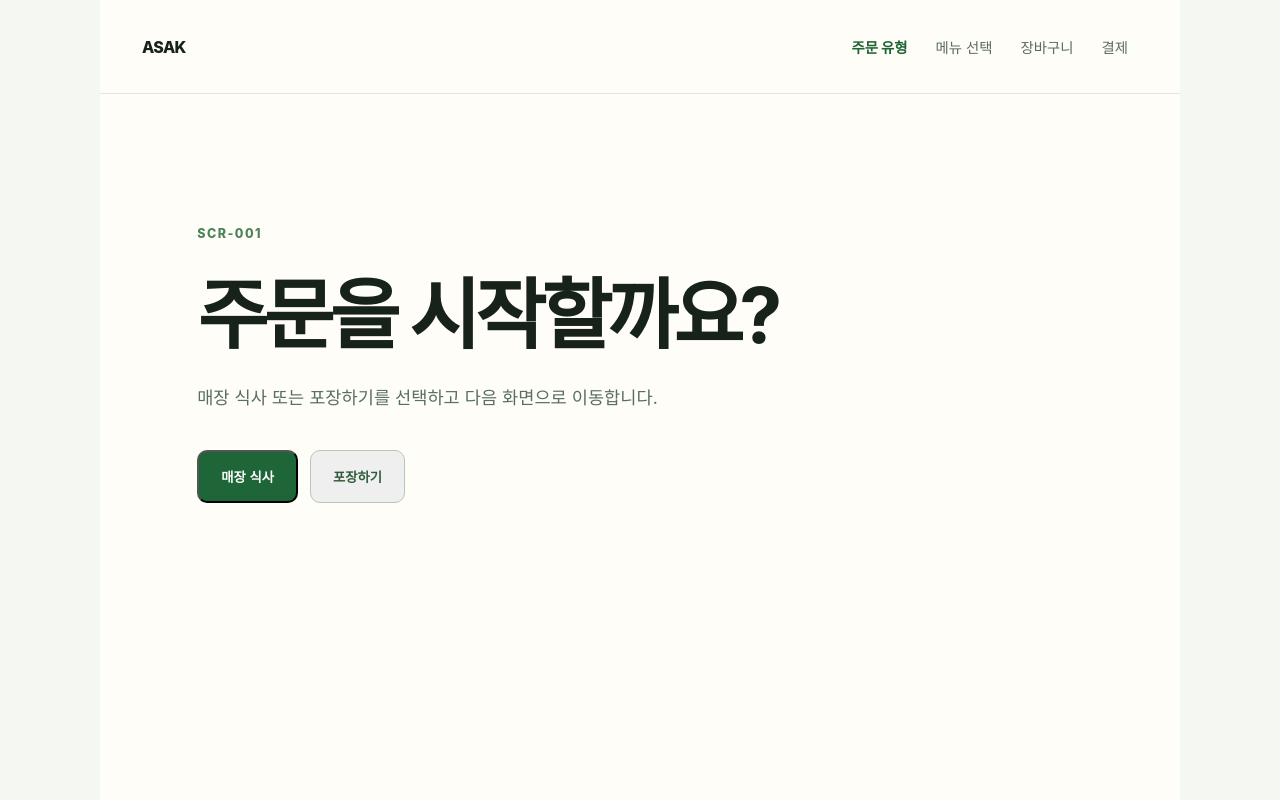
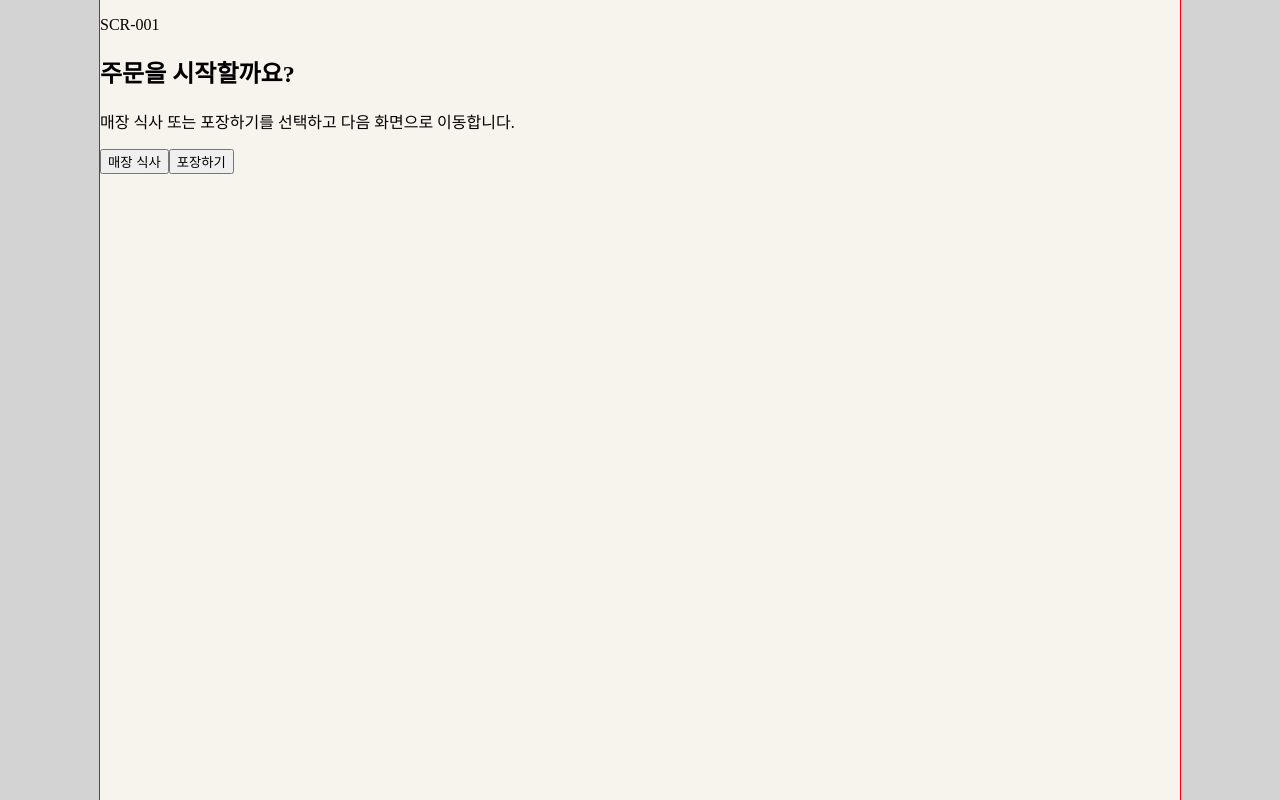
Before and after one commit to hagenie128/ASAK-Kiosk, a React (Vite) app: page / in a window 1280 px wide. Shown: the top 800 px of the page. Built offline with nearby package versions, Linux system fonts and the light colour scheme.

Commit message:
feat(kiosk): add order type selection for SCR-001

```diff
--- a/src/apps/kiosk/KioskApp.jsx
+++ b/src/apps/kiosk/KioskApp.jsx
@@ -1,79 +1,38 @@
 import { Link, NavLink, Route, Routes } from "react-router-dom";
 import HomePage from "../../pages/kiosk/HomePage.jsx";
-import "../../styles/app-shell.css";
+import "../../styles/commonStyle.css";
 
-const screens = [
-  ["/", "주문 유형", "매장 식사 또는 포장을 선택합니다.", "SCR-001"],
-  ["/menu", "메뉴 선택", "카테고리와 메뉴를 고릅니다.", "SCR-003"],
-  ["/cart", "장바구니", "옵션과 수량, 주문 금액을 확인합니다.", "SCR-005"],
-  ["/payment", "결제", "결제 진행 및 실패 복구를 처리합니다.", "SCR-007"],
-];
+// const screens = [
+//   ["/", "주문 유형", "매장 식사 또는 포장을 선택합니다.", "SCR-001"],
+//   ["/menu", "메뉴 선택", "카테고리와 메뉴를 고릅니다.", "SCR-003"],
+//   ["/cart", "장바구니", "옵션과 수량, 주문 금액을 확인합니다.", "SCR-005"],
+//   ["/payment", "결제", "결제 진행 및 실패 복구를 처리합니다.", "SCR-007"],
+// ];
+// function KioskScreen({ title, description, screenId }) {
+//   return (
+//     <section className="kiosk-screen">
+//       <p className="screen-id">{screenId}</p>
+//       <h1>{title}</h1>
+//       <p>{description}</p>
+//       <p className="screen-note">
+//         화면 기능은 키오스크 작업 범위에서 이 위치에 구현합니다.
+//       </p>
+//     </section>
+//   );
+// }
 
 // 아직 페이지별 기능을 만들기 전의 임시 화면입니다.
 // 실제 구현을 시작하면 각 URL에 해당하는 pages/kiosk의 Page 컴포넌트로 바꿉니다.
-function KioskScreen({ title, description, screenId }) {
-  return (
-    <section className="kiosk-screen">
-      <p className="screen-id">{screenId}</p>
-      <h1>{title}</h1>
-      <p>{description}</p>
-      <p className="screen-note">
-        화면 기능은 키오스크 작업 범위에서 이 위치에 구현합니다.
-      </p>
-    </section>
-  );
-}
 
 export default function KioskApp() {
   return (
-    <div className="kiosk-app">
-      <header className="kiosk-header">
-        <Link to="/" className="brand">
-          ASAK
-        </Link>
-        <nav aria-label="키오스크 화면">
-          {screens.map(([path, label]) => (
-            <NavLink key={path} to={path} end={path === "/"}>
-              {label}
-            </NavLink>
-          ))}
-        </nav>
-      </header>
-      <main>
-        {/*
-          예제 프로젝트의 App.js에 있던 Routes와 같은 역할입니다.
-          URL 하나는 pages/kiosk 안의 페이지 컴포넌트 하나와 연결합니다.
-          예: /menu -> MenuListPage
-        */}
-        <Routes>
-          <Route path="/" element={<HomePage />} />
-          {screens.slice(1).map(([path, title, description, screenId]) => (
-            <Route
-              key={path}
-              path={path}
-              element={
-                <KioskScreen
-                  title={title}
-                  description={description}
-                  screenId={screenId}
-                />
-              }
-            />
-          ))}
-          <Route
-            path="/accessibility"
-            element={
-              <KioskScreen
-                title="접근성 안내"
-                description="큰 글자와 도움 기능을 제공합니다."
-                screenId="SCR-013"
-              />
-            }
-          />
-          {/* 홈화면 연결 */}
-          <Route path="*" element={<HomePage />} />
-        </Routes>
-      </main>
+    <div className="kiosk-viewport">
+      <Routes>
+        <Route path="/" element={<HomePage />} />
+        {/* <Route path="/menu" element={<MenuListPage />} />
+        <Route path="/cart" element={<CartPage />} />
+        <Route path="/payment" element={<PaymentPage />} /> */}
+      </Routes>
     </div>
   );
 }
--- a/src/pages/kiosk/HomePage.jsx
+++ b/src/pages/kiosk/HomePage.jsx
@@ -2,7 +2,7 @@
 //주문 시작	SCR-001	매장/포장 선택, 주문 초안에 orderType 저장
 import { useNavigate } from "react-router-dom";
 import { useOrderStore } from "../../store/orderStore";
-import "../../styles/app-shell.css";
+import "../../styles/commonStyle.css";
 
 export default function HomePage() {
   const setOrderType = useOrderStore((state) => state.setOrderType);
@@ -14,7 +14,7 @@ export default function HomePage() {
   };
 
   return (
-    <section className="kiosk-screen">
+    <section className="kiosk-viewport">
       <p className="screen-id">SCR-001</p>
       <h1>주문을 시작할까요?</h1>
       <p>매장 식사 또는 포장하기를 선택하고 다음 화면으로 이동합니다.</p>
--- a/src/styles/app-shell.css
+++ /dev/null
@@ -1,183 +0,0 @@
-:root {
-    font-family: Inter, Pretendard, system-ui, sans-serif;
-    color: #17221a;
-    background: #f4f7f2;
-}
-
-* {
-    box-sizing: border-box;
-}
-
-body {
-    margin: 0;
-    min-width: 320px;
-}
-
-a {
-    color: inherit;
-    text-decoration: none;
-}
-
-.brand {
-    font-weight: 800;
-    letter-spacing: -.04em;
-}
-
-.screen-id {
-    color: #4e825a;
-    font-size: .78rem;
-    font-weight: 800;
-    letter-spacing: .12em;
-}
-
-.kiosk-app {
-    width: min(100%, 1080px);
-    min-height: 100vh;
-    margin: 0 auto;
-    background: #fffdf7;
-}
-
-.kiosk-header {
-    display: flex;
-    align-items: center;
-    justify-content: space-between;
-    gap: 24px;
-    padding: 28px 42px;
-    border-bottom: 1px solid #e2e8df;
-}
-
-.kiosk-header nav,
-.admin-sidebar nav {
-    display: flex;
-    gap: 8px;
-}
-
-.kiosk-header nav a {
-    padding: 8px 10px;
-    color: #5a6c5c;
-    font-size: .9rem;
-}
-
-.kiosk-header nav a.active {
-    color: #1d6333;
-    font-weight: 800;
-}
-
-.kiosk-screen {
-    min-height: 680px;
-    padding: 120px 9%;
-}
-
-.kiosk-screen h1,
-.admin-screen h1 {
-    margin: 8px 0 16px;
-    font-size: clamp(2.2rem, 7vw, 4.8rem);
-    letter-spacing: -.06em;
-}
-
-.kiosk-screen>p:not(.screen-id),
-.admin-screen>p {
-    max-width: 560px;
-    color: #58705c;
-    font-size: 1.1rem;
-    line-height: 1.7;
-}
-
-.screen-note,
-.empty-state {
-    margin-top: 44px;
-    padding: 20px;
-    border-radius: 12px;
-    background: #edf5e9;
-    color: #426349;
-}
-
-.action-row {
-    display: flex;
-    gap: 12px;
-    margin-top: 38px;
-}
-
-.primary-action,
-.secondary-action {
-    padding: 15px 22px;
-    border-radius: 10px;
-    font-weight: 800;
-}
-
-.primary-action {
-    background: #1e6638;
-    color: white;
-}
-
-.secondary-action {
-    border: 1px solid #b7c7b7;
-    color: #315a3c;
-}
-
-.admin-app {
-    display: grid;
-    grid-template-columns: 240px minmax(0, 1fr);
-    min-height: 100vh;
-}
-
-.admin-sidebar {
-    padding: 30px 20px;
-    background: #173d28;
-    color: #eff8eb;
-}
-
-.admin-sidebar nav {
-    flex-direction: column;
-    margin-top: 38px;
-}
-
-.admin-sidebar nav a {
-    padding: 12px;
-    border-radius: 8px;
-    color: #c9dbc9;
-}
-
-.admin-sidebar nav a.active {
-    background: #2c6641;
-    color: white;
-    font-weight: 800;
-}
-
-.admin-main {
-    padding: 64px clamp(24px, 7vw, 100px);
-}
-
-.admin-screen {
-    max-width: 900px;
-}
-
-@media (max-width: 700px) {
-    .kiosk-header {
-        align-items: flex-start;
-        flex-direction: column;
-        padding: 24px;
-    }
-
-    .kiosk-header nav {
-        flex-wrap: wrap;
-    }
-
-    .kiosk-screen {
-        padding: 72px 24px;
-    }
-
-    .admin-app {
-        grid-template-columns: 1fr;
-    }
-
-    .admin-sidebar nav {
-        flex-direction: row;
-        overflow-x: auto;
-        margin-top: 20px;
-    }
-
-    .admin-main {
-        padding: 40px 24px;
-    }
-}
--- /dev/null
+++ b/src/styles/commonStyle.css
@@ -0,0 +1,26 @@
+/* -----------------------캔버스 레이아웃 가이드 ---------------- */
+/* --------- 화면 구성을 위한 키오스크 레이아웃 ----------- */
+
+html,
+body {
+    margin: 0;
+    padding: 0;
+    background: #d3d3d3;
+    /* 여백 티 안 나게 검정 배경 */
+}
+
+/* 키오스크 고정 캔버스 */
+.kiosk-viewport {
+    width: 1080px;
+    height: 1920px;
+    margin: 0 auto;
+    /* 화면 중앙 정렬 */
+    overflow: hidden;
+    position: relative;
+    /* 수정 가능 */
+    background: #f6f4ed;
+    outline: 1px solid red;
+    /* 실제 키오스크 배경색 */
+}
+
+/* -----------------------캔버스 레이아웃 가이드 ---------------- */
```
